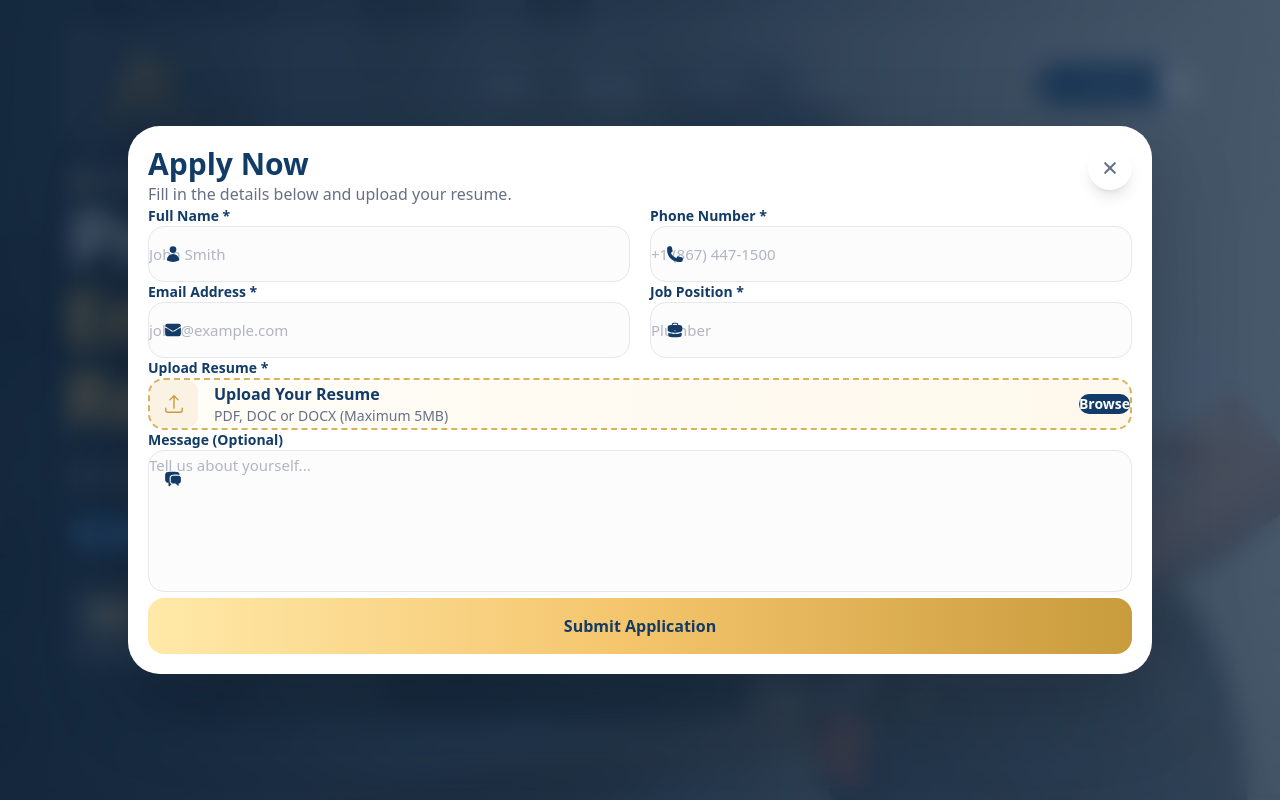
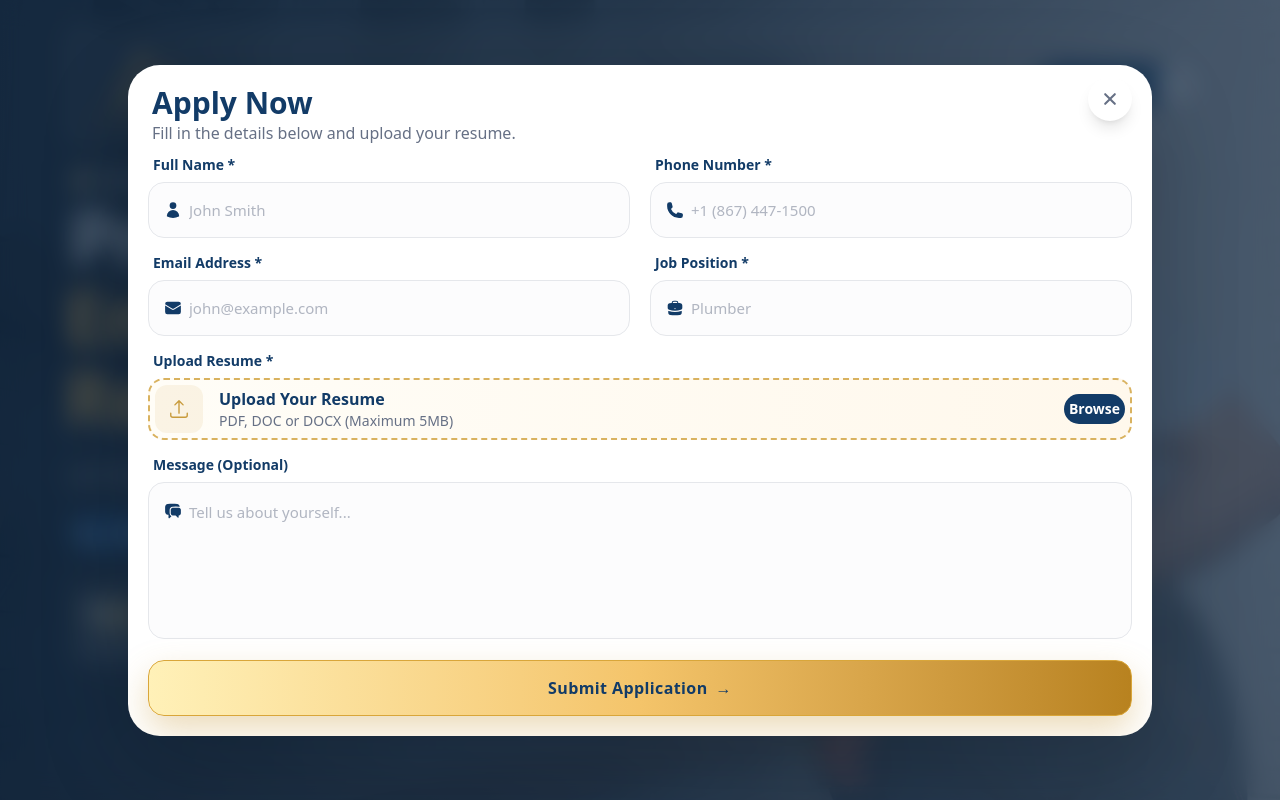
Before and after one commit to SanchitaGTMCanada/ac-plumbing, a Next.js app: page / in a window 1280 px wide. Both pictures are taken after a click on the button "Careers". Shown: the top 800 px of the page. Built offline with nearby package versions, Linux system fonts and the light colour scheme.

Commit message:
modal converted to tailwind modal

```diff
--- a/src/components/career/CareerModal.jsx
+++ b/src/components/career/CareerModal.jsx
@@ -191,7 +191,8 @@ export default function CareerModal({
                   className="
                     absolute
                     right-5
-                    top-5
+                    top-3
+
                     z-50
                     flex
                     h-11
@@ -218,11 +219,11 @@ export default function CareerModal({
 
                   <div className="max-h-[90vh] overflow-y-auto p-6 sm:p-8 lg:p-10" style={{padding:"20px"}}>
 
-                    <h3 className="text-3xl font-bold text-[#123B67]">
+                    <h3 className="text-3xl font-bold text-[#123B67]" style={{marginLeft:"4px"}}>
                       Apply Now
                     </h3>
 
-                    <p className="mt-3 text-[#667085]">
+                    <p className="mt-3 text-[#667085]" style={{marginLeft:"4px" ,marginBottom:"10px"}}>
                       Fill in the details below and upload your resume.
                     </p>
 
@@ -236,9 +237,9 @@ export default function CareerModal({
 
   {/* Full Name */}
 
-  <div>
+  <div style={{marginBottom:"15px"}}>
 
-    <label className="mb-2 block text-sm font-semibold text-[#123B67]">
+    <label className="mb-2 block text-sm font-semibold text-[#123B67]" style={{marginBottom:"7px", paddingLeft:"5px"}}>
       Full Name *
     </label>
 
@@ -273,6 +274,7 @@ export default function CareerModal({
           focus:ring-4
           focus:ring-[#C89B3C]/10
         "
+        style={{paddingLeft:"40px"}}
       />
 
     </div>
@@ -287,9 +289,9 @@ export default function CareerModal({
 
   {/* Phone */}
 
-  <div>
+  <div style={{marginBottom:"15px"}}>
 
-    <label className="mb-2 block text-sm font-semibold text-[#123B67]">
+    <label className="mb-2 block text-sm font-semibold text-[#123B67]" style={{marginBottom:"7px", paddingLeft:"5px"}}>
       Phone Number *
     </label>
 
@@ -324,6 +326,7 @@ export default function CareerModal({
           focus:ring-4
           focus:ring-[#C89B3C]/10
         "
+           style={{paddingLeft:"40px"}}
       />
 
     </div>
@@ -343,8 +346,8 @@ export default function CareerModal({
 
   {/* Email */}
 
-  <div>
-    <label className="mb-2 block text-sm font-semibold text-[#123B67]">
+  <div style={{marginBottom:"15px"}}>
+    <label className="mb-2 block text-sm font-semibold text-[#123B67]" style={{marginBottom:"7px", paddingLeft:"5px"}}>
       Email Address *
     </label>
 
@@ -379,6 +382,7 @@ export default function CareerModal({
           focus:ring-4
           focus:ring-[#C89B3C]/10
         "
+           style={{paddingLeft:"40px"}}
       />
 
     </div>
@@ -393,9 +397,9 @@ export default function CareerModal({
 
   {/* Job */}
 
-  <div>
+  <div style={{marginBottom:"15px"}}>
 
-    <label className="mb-2 block text-sm font-semibold text-[#123B67]">
+    <label className="mb-2 block text-sm font-semibold text-[#123B67]" style={{marginBottom:"7px", paddingLeft:"5px"}}>
       Job Position *
     </label>
 
@@ -430,6 +434,7 @@ export default function CareerModal({
           focus:ring-4
           focus:ring-[#C89B3C]/10
         "
+           style={{paddingLeft:"40px"}}
       />
 
     </div>
@@ -445,9 +450,9 @@ export default function CareerModal({
 </div>
 {/* Resume Upload */}
 
-<div>
+<div style={{marginBottom:"15px"}}>
 
-  <label className="mb-2 block text-sm font-semibold text-[#123B67]">
+  <label className="mb-2 block text-sm font-semibold text-[#123B67]" style={{marginLeft:"5px", marginBottom:"7px"}}>
     Upload Resume *
   </label>
 
@@ -476,7 +481,7 @@ export default function CareerModal({
     "
   >
 
-    <div className="flex items-center gap-4">
+    <div className="flex items-center gap-4" style={{padding:"5px"}}>
 
       <div
         className="
@@ -528,6 +533,7 @@ export default function CareerModal({
         group-hover:bg-[#C89B3C]
         md:block
       "
+          style={{padding:"5px", marginRight:"5px"}}
     >
       Browse
     </span>
@@ -551,8 +557,8 @@ export default function CareerModal({
 </div>
 {/* Message */}
 
-<div>
-  <label className="mb-2 block text-sm font-semibold text-[#123B67]">
+<div style={{marginBottom:"15px"}}>
+  <label className="mb-2 block text-sm font-semibold text-[#123B67]" style={{marginLeft:"5px", marginBottom:"7px"}}>
     Message (Optional)
   </label>
 
@@ -589,6 +595,7 @@ export default function CareerModal({
         focus:ring-4
         focus:ring-[#C89B3C]/10
       "
+      style={{paddingLeft:"40px", paddingTop:"15px"}}
     />
 
   </div>
@@ -597,7 +604,6 @@ export default function CareerModal({
 {/* Submit */}
 
 <div className="pt-2">
-
   <button
     type="submit"
     disabled={loading}
@@ -611,26 +617,63 @@ export default function CareerModal({
       justify-center
       overflow-hidden
       rounded-2xl
+      border
+      border-[#D9A63A]
       bg-gradient-to-r
-      from-[#FFE9A8]
+      from-[#FFF1B8]
       via-[#F4C46A]
-      to-[#C89B3C]
+      to-[#B8821F]
       font-semibold
       text-[#123B67]
+      shadow-[0_15px_35px_rgba(200,155,60,.35)]
       transition-all
-      duration-300
+      duration-500
       hover:-translate-y-1
-      hover:shadow-[0_20px_40px_rgba(200,155,60,.35)]
+      hover:scale-[1.01]
+      hover:shadow-[0_25px_50px_rgba(200,155,60,.45)]
+      active:scale-[0.98]
       disabled:cursor-not-allowed
       disabled:opacity-70
     "
   >
+    {/* Silver Glaze */}
 
-    <span className="absolute inset-0 bg-white/20 opacity-0 transition-opacity duration-300 group-hover:opacity-100" />
+    <span
+      className="
+        absolute
+        top-0
+        -left-[130%]
+        h-full
+        w-[40%]
+        -skew-x-12
+        bg-gradient-to-r
+        from-transparent
+        via-white/80
+        to-transparent
+        transition-all
+        duration-700
+        ease-out
+        group-hover:left-[140%]
+      "
+    />
+
+    {/* Soft Glow */}
+
+    <span
+      className="
+        absolute
+        inset-0
+        rounded-2xl
+        bg-white/10
+        opacity-0
+        transition-opacity
+        duration-300
+        group-hover:opacity-100
+      "
+    />
 
     {loading ? (
-      <div className="flex items-center gap-3">
-
+      <div className="relative z-10 flex items-center gap-3">
         <div
           className="
             h-5
@@ -642,18 +685,17 @@ export default function CareerModal({
             border-t-transparent
           "
         />
-
         <span>Submitting...</span>
-
       </div>
     ) : (
-      <span className="relative z-10">
+      <span className="relative z-10 flex items-center gap-2 tracking-wide">
         Submit Application
+        <span className="transition-transform duration-300 group-hover:translate-x-1">
+          →
+        </span>
       </span>
     )}
-
   </button>
-
 </div>
 
 </form>
```
